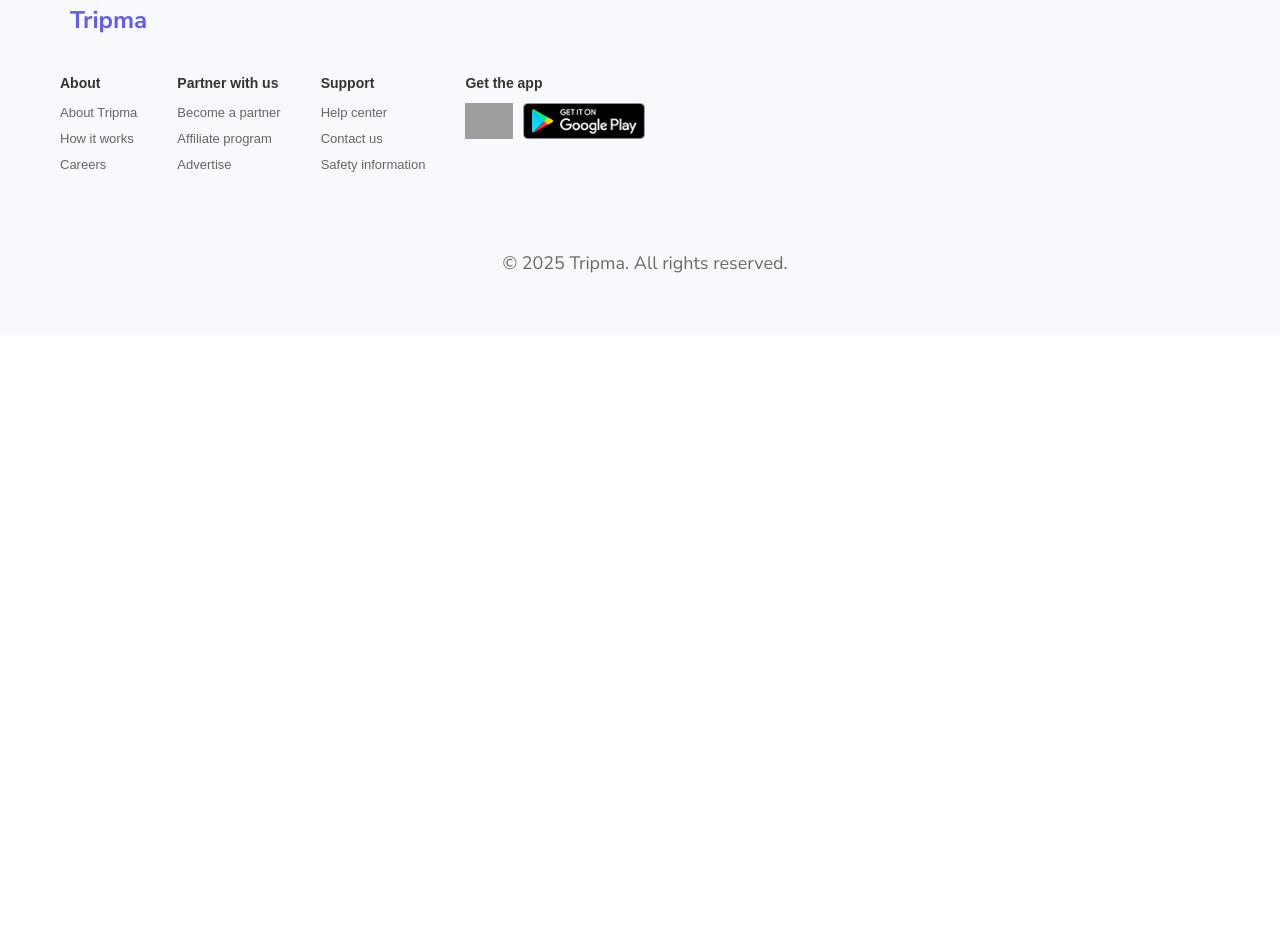
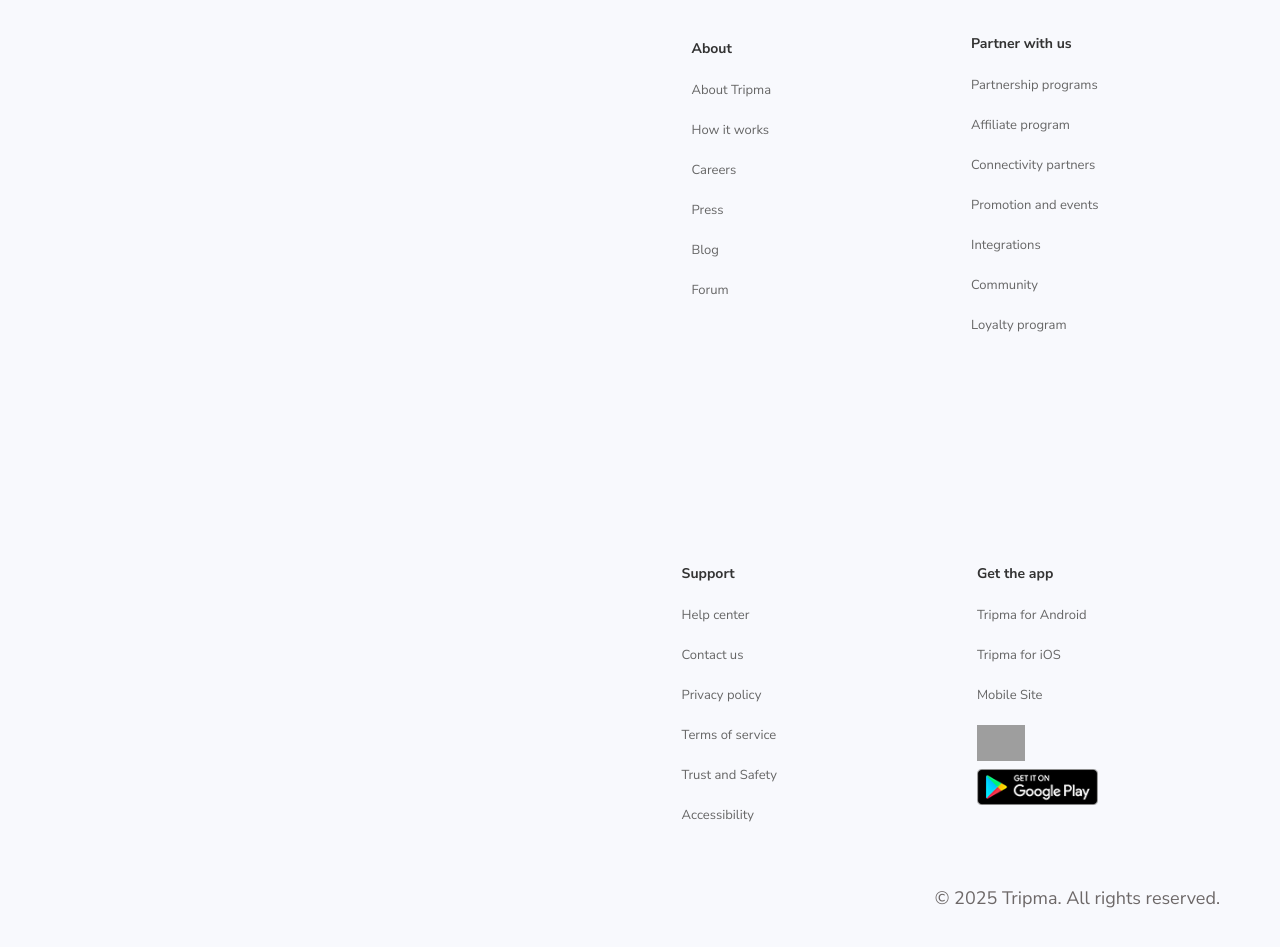
Before and after one commit to AiLinh06/Tripma, a React (Create React App) app: page / in a window 1280 px wide. Shown: the part 4840-5787 px from the top of the page. Before the commit the page ends 5175 px from the top, so only its background shows below. Built offline with nearby package versions, Linux system fonts and the light colour scheme; grey boxes are pictures that could not be loaded.

Commit message:
style(Footer): adjust the footer column

```diff
--- a/src/components/Footer/Footer.css
+++ b/src/components/Footer/Footer.css
@@ -1,27 +1,62 @@
 /* src/components/Footer/Footer.css */
+
+.footer, .footer * {
+  font-family: 'Nunito Sans', Arial, sans-serif;
+}
 
 .footer {
   background-color: #f8f9fd;
   padding: 40px 60px;
-  font-family: sans-serif;
+  display: flex;
+  flex-direction: column;
+  align-items: center;
+  min-height: 10vh;
+  position: relative;
 }
 
 .footer-top {
   display: flex;
-  flex-direction: column;
+  flex-direction: row;
   gap: 40px;
+  align-items: flex-start;
+  width: 100%;
 }
 
-.footer-left .footer-logo {
+.footer-left {
+  display: flex;
+  flex-direction: column;
+  align-items: flex-start;
   font-size: 24px;
-  color: #605DEC;
+  color: #605dec;
   margin-bottom: 20px;
+  text-align: center;
+  margin-left: 550px;
+}
+
+
+
+.footer-logo {
+  width: 150px;
+  height: auto;
+  margin-bottom: 20px;
+  text-align: left;
+  color: #605dec;
+  margin-right: 1500px;
+  font-weight: 900;
+  font-size: 30px;
 }
 
 .footer-columns {
   display: flex;
   flex-wrap: wrap;
-  gap: 40px;
+  gap: 200px;
+  justify-content: center;
+}
+
+.footer-column {
+  display: flex;
+  flex-direction: column;
+  align-items: center;
 }
 
 .footer-column h4 {
@@ -29,12 +64,15 @@
   font-weight: bold;
   margin-bottom: 12px;
   color: #333;
+  text-align: left;
+  margin-left: -30px;
 }
 
 .footer-column ul {
   list-style: none;
   padding: 0;
   margin: 0;
+  text-align: left;
 }
 
 .footer-column ul li {
@@ -48,7 +86,13 @@
 }
 
 .footer-column ul li a:hover {
-  color: #605DEC;
+  color: #605dec;
+}
+
+.app-icons {
+  display: flex;
+  justify-content: center;
+  margin-top: 10px;
 }
 
 .app-icons img {
@@ -58,8 +102,61 @@
 }
 
 .footer-bottom {
-  margin-top: 30px;
-  text-align: center;
+  position: absolute;
+  right: 60px;
+  bottom: 20px;
+  margin-top: 0;
+  text-align: right;
   font-size: 12px;
   color: #888;
+  width: auto;
 }
+
+.partner-column {
+  align-items: flex-start;
+  position: relative;
+  top: -55px;
+}
+
+.partner-column h4,
+.partner-column ul {
+  text-align: left;
+  margin-left: 0;
+}
+
+.support-column {
+  align-items: flex-start;
+  position: relative;
+  top: -55px;
+}
+
+.support-column h4,
+.support-column ul {
+  text-align: left;
+  margin-left: 0;
+}
+
+.about-column {
+  align-items: flex-start;
+  position: relative;
+  top: -50px;
+}
+
+.about-column h4,
+.about-column ul {
+  text-align: left;
+  margin-left: 0;
+}
+
+.app-column {
+  align-items: flex-start;
+  position: relative;
+  top: -55px
+}
+
+.app-column h4,
+.app-column ul {
+  text-align: left;
+  margin-left: 0;
+
+}
--- a/src/components/Footer/Footer.js
+++ b/src/components/Footer/Footer.js
@@ -6,39 +6,56 @@
 
 const Footer = () => {
   return (
+
     <footer className="footer">
+      <h2 className="footer-logo">Tripma</h2>
       <div className="footer-top">
         <div className="footer-left">
-          <h2 className="footer-logo">Tripma</h2>
-
           <div className="footer-columns">
-            <div className="footer-column">
+            <div className="footer-column about-column">
               <h4>About</h4>
               <ul>
                 <li><a href="#">About Tripma</a></li>
                 <li><a href="#">How it works</a></li>
                 <li><a href="#">Careers</a></li>
+                <li><a href="#">Press</a></li>
+                <li><a href="#">Blog</a></li>
+                <li><a href="#">Forum</a></li>
               </ul>
             </div>
-            <div className="footer-column">
+            <div className="footer-column partner-column">
               <h4>Partner with us</h4>
               <ul>
-                <li><a href="#">Become a partner</a></li>
+                <li><a href="#">Partnership programs</a></li>
                 <li><a href="#">Affiliate program</a></li>
-                <li><a href="#">Advertise</a></li>
+                <li><a href="#">Connectivity partners</a></li>
+                <li><a href="#">Promotion and events</a></li>
+                <li><a href="#">Integrations</a></li>
+                <li><a href="#">Community</a></li>
+                <li><a href="#">Loyalty program</a></li>
+
               </ul>
             </div>
-            <div className="footer-column">
+            <div className="footer-column support-column">
               <h4>Support</h4>
               <ul>
                 <li><a href="#">Help center</a></li>
                 <li><a href="#">Contact us</a></li>
-                <li><a href="#">Safety information</a></li>
+                <li><a href="#">Privacy policy</a></li>
+                <li><a href="#">Terms of service</a></li>
+                <li><a href="#">Trust and Safety</a></li>
+                <li><a href="#">Accessibility</a></li>
               </ul>
             </div>
-            <div className="footer-column">
+            <div className="footer-column app-column">
               <h4>Get the app</h4>
-              <div className="app-icons">
+               <ul>
+                <li><a href="#">Tripma for Android</a></li>
+                <li><a href="#">Tripma for iOS</a></li>
+                <li><a href="#">Mobile Site</a></li>
+
+              </ul>
+              <div className="app-icons" style={{ flexDirection: 'column', alignItems: 'flex-start', gap: '8px' }}>
                 <img src={appStoreIcon} alt="App Store" />
                 <img src={googlePlayIcon} alt="Google Play" />
               </div>
```
